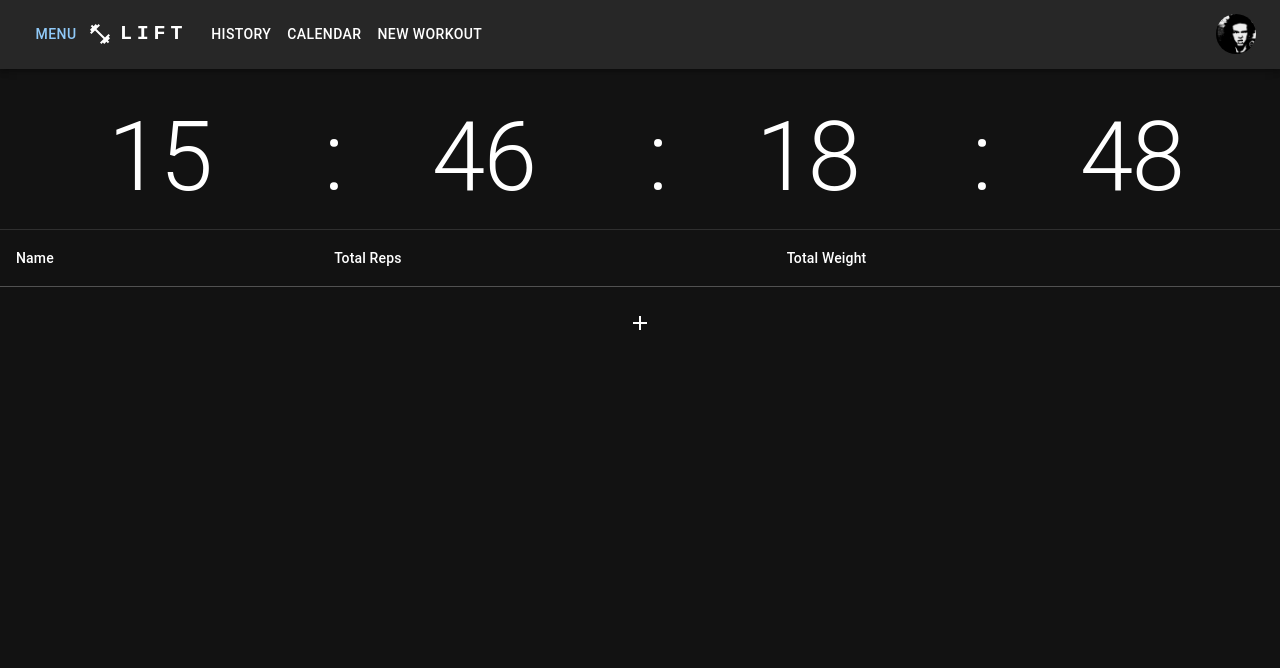
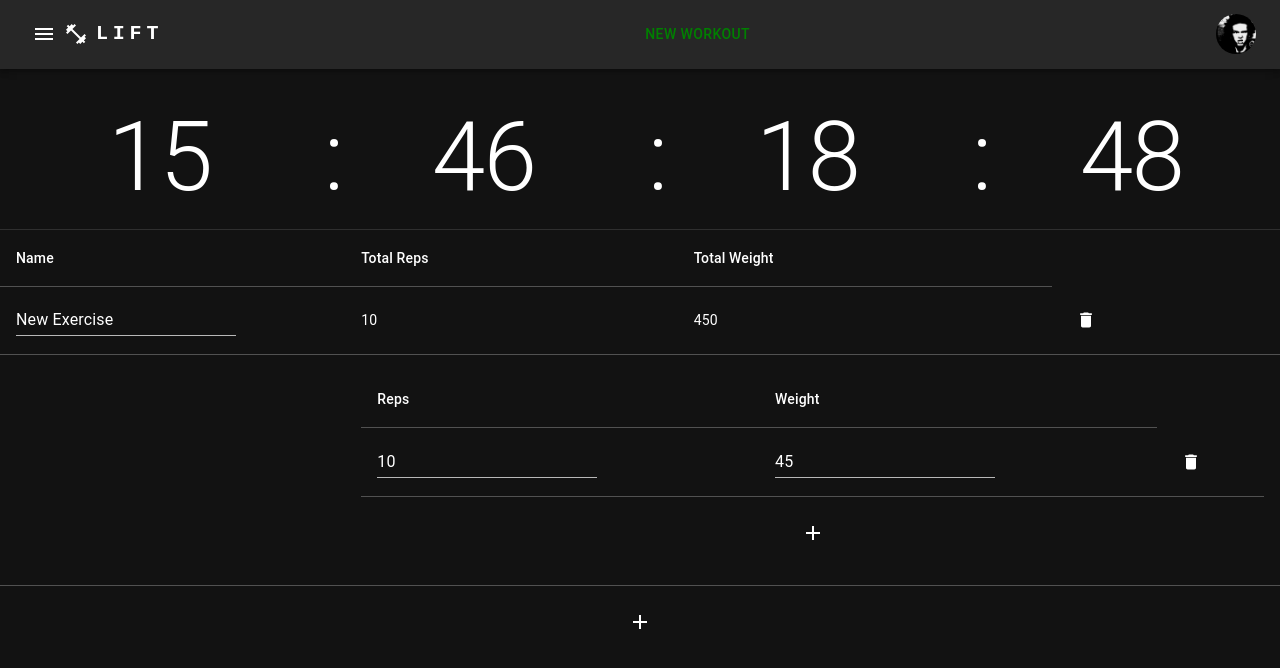
Before and after one commit to entimaniac/workout_tracker_no_ts, a React (Create React App) app: page / in a window 1280 px wide. Shown: the top 668 px of the page. Built offline with nearby package versions, Linux system fonts and the light colour scheme.

Commit message:
switching between workouts almost works. intial state is wonky but other ones added later seem  to work.

```diff
--- a/src/components/exercises/ExerciseTable.js
+++ b/src/components/exercises/ExerciseTable.js
@@ -1,4 +1,4 @@
-import React, {Fragment} from 'react';
+import React, {Fragment, useEffect} from 'react';
 import {IconButton, Table, TableBody, TableCell, TableContainer, TableHead, TableRow} from "@mui/material";
 import AddIcon from '@mui/icons-material/Add';
 import {SetsTable} from "../sets/SetsTable";
@@ -7,7 +7,11 @@ import {Exercise} from "./Exercise";
 
 export const ExerciseTable = () => {
     const {appData, addExercise} = React.useContext(AppContext);
-    const exerciseList = appData.activeWorkout?.exercises?.exerciseList;
+    let exerciseList = appData.activeWorkout.exercises.exerciseList;
+    useEffect(() => {
+        console.log("hello")
+        exerciseList = appData?.activeWorkout?.exercises?.exerciseList
+    }, [appData?.activeWorkout])
     return (
         <>
             <TableContainer>
@@ -20,7 +24,7 @@ export const ExerciseTable = () => {
                         </TableRow>
                     </TableHead>
                     <TableBody>
-                        {Object.values(exerciseList)?.map((exercise) => (
+                        {Object.values(appData?.activeWorkout?.exercises?.exerciseList)?.map((exercise) => (
                             <Fragment key={exercise.id}>
                                 <Exercise exercise={exercise} />
                                 <SetsTable exercise={exercise}/>
--- /dev/null
+++ b/src/components/header/Logo.js
@@ -0,0 +1,26 @@
+import * as React from 'react';
+import Typography from '@mui/material/Typography';
+import FitnessCenterIcon from '@mui/icons-material/FitnessCenter';
+
+export const Logo = () => {
+    return (
+        <>
+            <FitnessCenterIcon sx={{display: 'flex', mr: 1}}/>
+            <Typography
+                variant="h6"
+                noWrap
+                component="a"
+                sx={{
+                    mr: 2,
+                    fontFamily: 'monospace',
+                    fontWeight: 700,
+                    letterSpacing: '.3rem',
+                    color: 'inherit',
+                    textDecoration: 'none',
+                }}
+            >
+                LIFT
+            </Typography>
+        </>
+    );
+};
--- a/src/components/header/MenuBar.js
+++ b/src/components/header/MenuBar.js
@@ -2,64 +2,31 @@ import * as React from 'react';
 import AppBar from '@mui/material/AppBar';
 import Box from '@mui/material/Box';
 import Toolbar from '@mui/material/Toolbar';
-import Typography from '@mui/material/Typography';
 import Container from '@mui/material/Container';
 import Button from '@mui/material/Button';
-import FitnessCenterIcon from '@mui/icons-material/FitnessCenter';
 import {SideMenu} from "./SideMenu";
 import {UserMenu} from "./UserMenu";
-
+import {Logo} from "./Logo";
+import {AppContext} from "../../context/AppContext";
 
 export const MenuBar = () => {
+    const {addWorkout} = React.useContext(AppContext);
+
     return (
         <AppBar position="static">
             <Container maxWidth="xl">
                 <Toolbar disableGutters>
                     <SideMenu/>
-
-
-                    <FitnessCenterIcon sx={{display: 'flex', mr: 1}}/>
-                    <Typography
-                        variant="h6"
-                        noWrap
-                        component="a"
-                        href="/"
-                        sx={{
-                            mr: 2,
-                            fontFamily: 'monospace',
-                            fontWeight: 700,
-                            letterSpacing: '.3rem',
-                            color: 'inherit',
-                            textDecoration: 'none',
-                        }}
-                    >
-                        LIFT
-                    </Typography>
-
-                    <Box sx={{flexGrow: 1, display: 'flex'}}>
+                    <Logo/>
+                    <Box sx={{flexGrow: 1, display: 'flex' , justifyContent:"center"}}>
                         <Button
-                            onClick={null}
-                            sx={{my: 2, color: 'white', display: 'block'}}
-                        >
-                            History
-                        </Button>
-                        <Button
-                            onClick={null}
-                            sx={{my: 2, color: 'white', display: 'block'}}
-                        >
-                            Calendar
-                        </Button>
-                        <Button
-                            onClick={null}
-                            sx={{my: 2, color: 'white', display: 'block'}}
+                            onClick={addWorkout}
+                            sx={{my: 2, color: 'green', display: 'block'}}
                         >
                             New Workout
                         </Button>
                     </Box>
                     <UserMenu/>
-                    <Box sx={{flexGrow: 0}}>
-
-                    </Box>
                 </Toolbar>
             </Container>
         </AppBar>
--- a/src/components/header/SideMenu.js
+++ b/src/components/header/SideMenu.js
@@ -1,11 +1,12 @@
 import * as React from 'react';
 import Drawer from '@mui/material/Drawer';
-import Button from '@mui/material/Button';
 import List from '@mui/material/List';
 import ListItem from '@mui/material/ListItem';
 import ListItemButton from '@mui/material/ListItemButton';
 import ListItemText from '@mui/material/ListItemText';
-import {Divider} from "@mui/material";
+import {Divider, IconButton} from "@mui/material";
+import MenuIcon from '@mui/icons-material/Menu';
+import {WorkoutList} from "../workouts/WorkoutList";
 
 export const SideMenu = () => {
     const [open, setOpen] = React.useState(false);
@@ -16,26 +17,30 @@ export const SideMenu = () => {
 
     return (
         <>
-            <Button onClick={() => toggleOpen()}>menu</Button>
+            <IconButton onClick={() => toggleOpen()}>
+                <MenuIcon/>
+            </IconButton>
             <Drawer
                 open={open}
                 onClose={toggleOpen}
             >
                 <List>
-                    <ListItem >
+                    <ListItem>
                         <ListItemText primary={"Hii"}/>
                     </ListItem>
-                    <Divider />
-                    <ListItem disablePadding>
+                    <Divider/>
+                    <ListItem>
                         <ListItemButton>
-                            <ListItemText primary={"previous workouts\n"}/>
+                            <ListItemText primary={"Calendar"}/>
                         </ListItemButton>
                     </ListItem>
-                    <ListItem disablePadding>
+                    <ListItem>
                         <ListItemButton>
-                            <ListItemText primary={"previous workouts\n"}/>
+                            <ListItemText primary={"Previous Workouts"}/>
                         </ListItemButton>
                     </ListItem>
+                    <Divider/>
+                    <WorkoutList/>
                 </List>
 
 
--- /dev/null
+++ b/src/components/workouts/WorkoutList.js
@@ -0,0 +1,22 @@
+import * as React from 'react';
+import ListItem from '@mui/material/ListItem';
+import ListItemButton from '@mui/material/ListItemButton';
+import ListItemText from '@mui/material/ListItemText';
+import {AppContext} from "../../context/AppContext";
+
+export const WorkoutList = () => {
+    const {appData, setActiveWorkout} = React.useContext(AppContext);
+    const workoutList = appData?.workouts?.workoutList;
+
+    return (
+        <>
+            {Object.values(workoutList)?.map((workout) => (
+                <ListItem key={workout.id}>
+                    <ListItemButton onClick={() => setActiveWorkout(workout.id)}>
+                        <ListItemText primary={workout.id}/>
+                    </ListItemButton>
+                </ListItem>
+            ))}
+        </>
+    );
+}
--- a/src/context/AppContext.js
+++ b/src/context/AppContext.js
@@ -9,12 +9,6 @@ export const AppContextProvider = (props) => {
     const generateId = () => {
         return uuidv4();
     }
-    const initialState = {
-        workouts: {},
-        activeWorkout: {id: generateId(), exercises: {exerciseList: {}}}
-    }
-
-    const [appData, setAppData] = useState(localStorage.getItem("appData") || initialState);
 
     // save/load state methods here
 
@@ -33,11 +27,34 @@ export const AppContextProvider = (props) => {
         return {id: generateId(), reps: 10, weight: 45}
     }
 
+    const initialState = () => {
+        let workout = createNewWorkout()
+        return {
+            workouts: {workoutList: {[workout.id]: workout}},
+            activeWorkout: workout
+        }
+    }
+
+    const [appData, setAppData] = useState(localStorage.getItem("appData") || initialState);
+
+    const setActiveWorkout = (workoutId) => {
+        setAppData(
+            produce((draft) => {
+                // save state of active workout into the workout lists (pass by reference doesn't seem to work, or more
+                // probably it's not the 'react' way, and we are modifying state incorrectly and nothing
+                // is saving/re-rendering..
+                draft.workouts.workoutList[draft.activeWorkout.id] = draft.activeWorkout;
+                draft.activeWorkout = draft.workouts.workoutList[workoutId];
+            })
+        )
+    }
+
     const addWorkout = () => {
         setAppData(
             produce((draft) => {
                 let e = createNewWorkout();
-                draft.workouts.workoutList[e.id] = e
+                draft.workouts.workoutList[e.id] = e;
+                draft.activeWorkout = e;
             })
         )
     }
@@ -50,7 +67,7 @@ export const AppContextProvider = (props) => {
         )
     }
 
-    const updateWorkouts = (workoutId, field, value) => {
+    const updateWorkout = (workoutId, field, value) => {
         setAppData(
             produce((draft) => {
                 draft.workouts.workoutList[workoutId][field] = value;
@@ -111,6 +128,7 @@ export const AppContextProvider = (props) => {
 
     const contextValue = {
         appData, setAppData, generateId,
+        setActiveWorkout, addWorkout, deleteWorkout, updateWorkout,
         addExercise, deleteExercise, updateExercise,
         addSet, deleteSet, updateSet
     }
```
